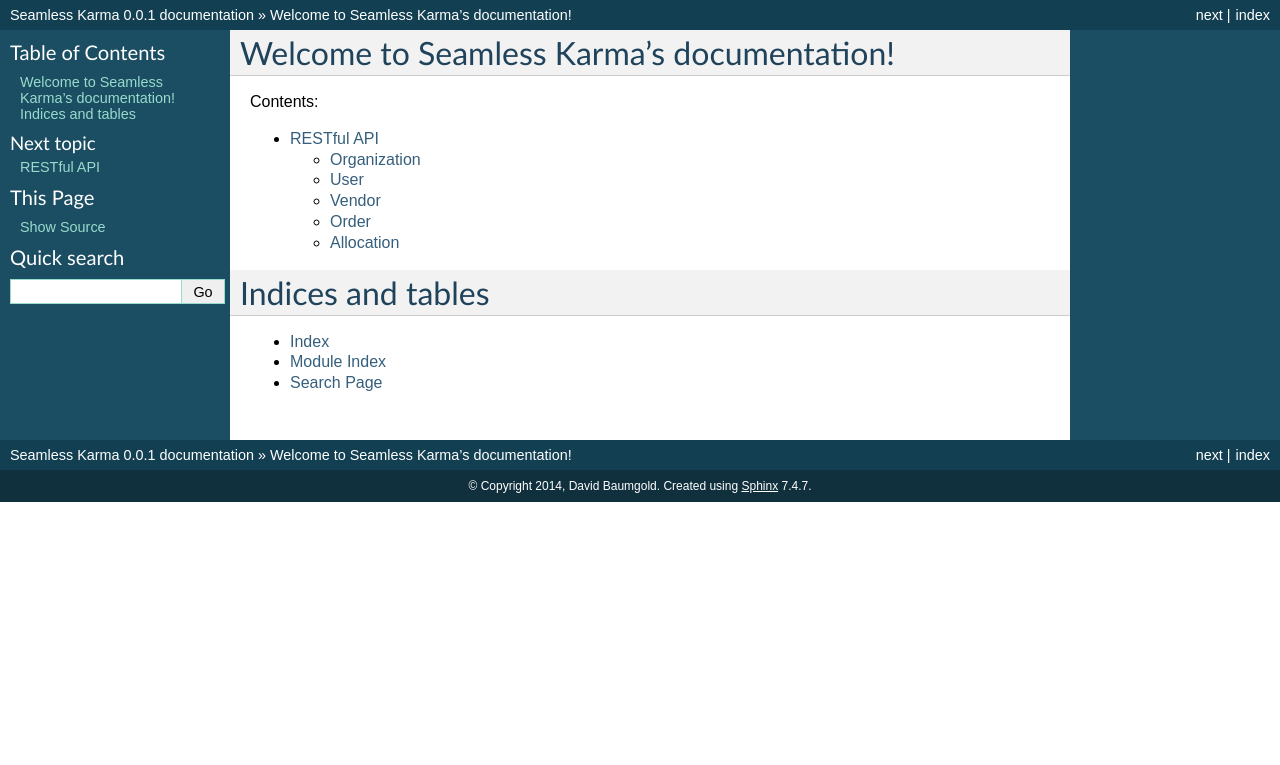
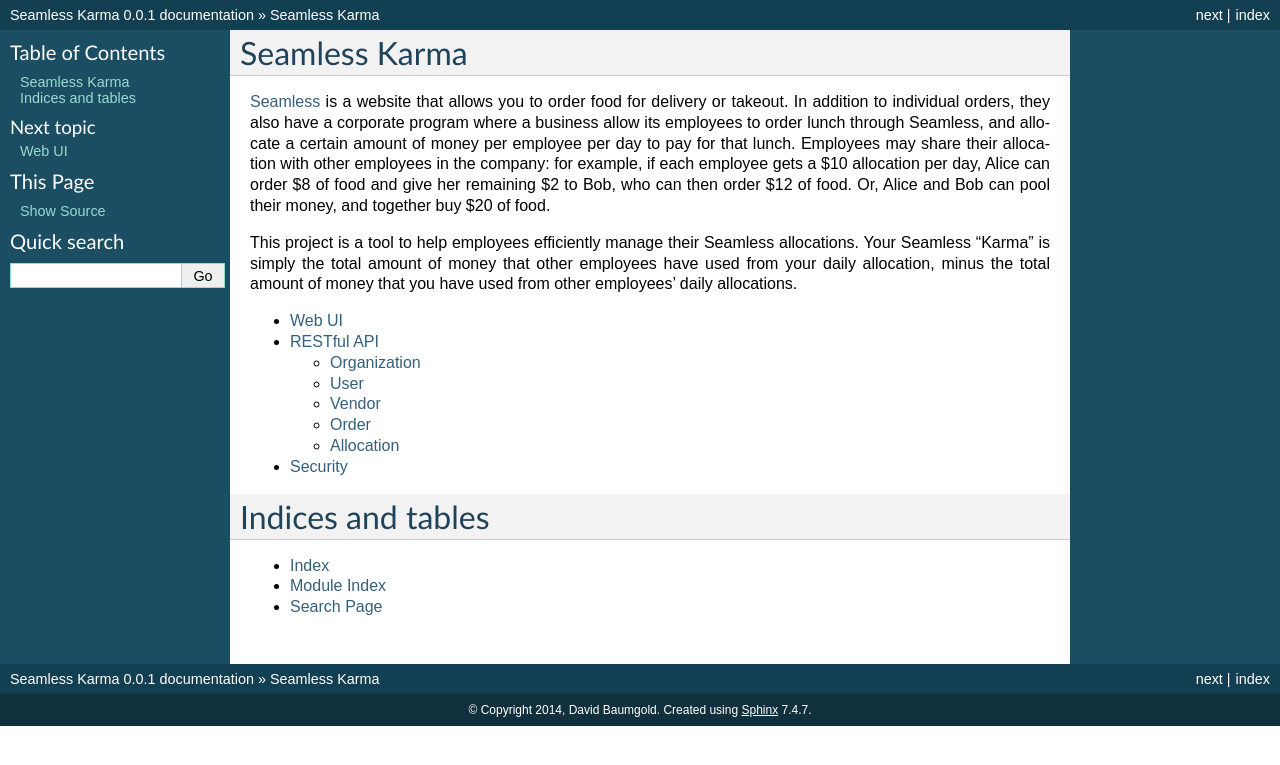
Before and after one commit to singingwolfboy/seamless-karma, a Sphinx documentation site: the page built from docs/index.rst, in a window 1280 px wide. Shown: the top 765 px of the page. Built offline with Sphinx 7.4.7, drawn with Linux system fonts in a browser that asks for light colours.

```diff
--- a/docs/index.rst
+++ b/docs/index.rst
@@ -1,18 +1,16 @@
-.. Seamless Karma documentation master file, created by
-   sphinx-quickstart on Sat Jan 25 08:23:24 2014.
-   You can adapt this file completely to your liking, but it should at least
-   contain the root `toctree` directive.
+Seamless Karma
+==============
 
-Welcome to Seamless Karma's documentation!
-==========================================
+Seamless_ is a website that allows you to order food for delivery or takeout. In addition to individual orders, they also have a corporate program where a business allow its employees to order lunch through Seamless, and allocate a certain amount of money per employee per day to pay for that lunch. Employees may share their allocation with other employees in the company: for example, if each employee gets a $10 allocation per day, Alice can order $8 of food and give her remaining $2 to Bob, who can then order $12 of food. Or, Alice and Bob can pool their money, and together buy $20 of food.
 
-Contents:
+This project is a tool to help employees efficiently manage their Seamless allocations. Your Seamless "Karma" is simply the total amount of money that other employees have used from your daily allocation, minus the total amount of money that you have used from other employees' daily allocations.
 
 .. toctree::
    :maxdepth: 2
 
+   web-ui
    api/index
-
+   security
 
 
 Indices and tables
@@ -21,3 +19,5 @@ Indices and tables
 * :ref:`genindex`
 * :ref:`modindex`
 * :ref:`search`
+
+.. _Seamless: http://www.seamless.com
--- /dev/null
+++ b/docs/security.rst
@@ -0,0 +1,6 @@
+Security
+========
+
+This project has no security whatsoever: there are no user accounts, no passwords, and anyone can change any piece of data in the system at any time. It's essentially an API layer over a SQL database. It is assumed that organizing and tracking your Seamless Karma is not a security-critical component of your infrastructure, and an authentication and permissions framework would provide needless complexity in using the application.
+
+In layman's terms: anyone can modify their Seamless Karma at any time (or anyone else's Seamless Karma). This game only works if everyone plays by the rules. Please be nice!
```
Also changed, not shown: docs/web-ui.rst (added, +8 -0 lines).
